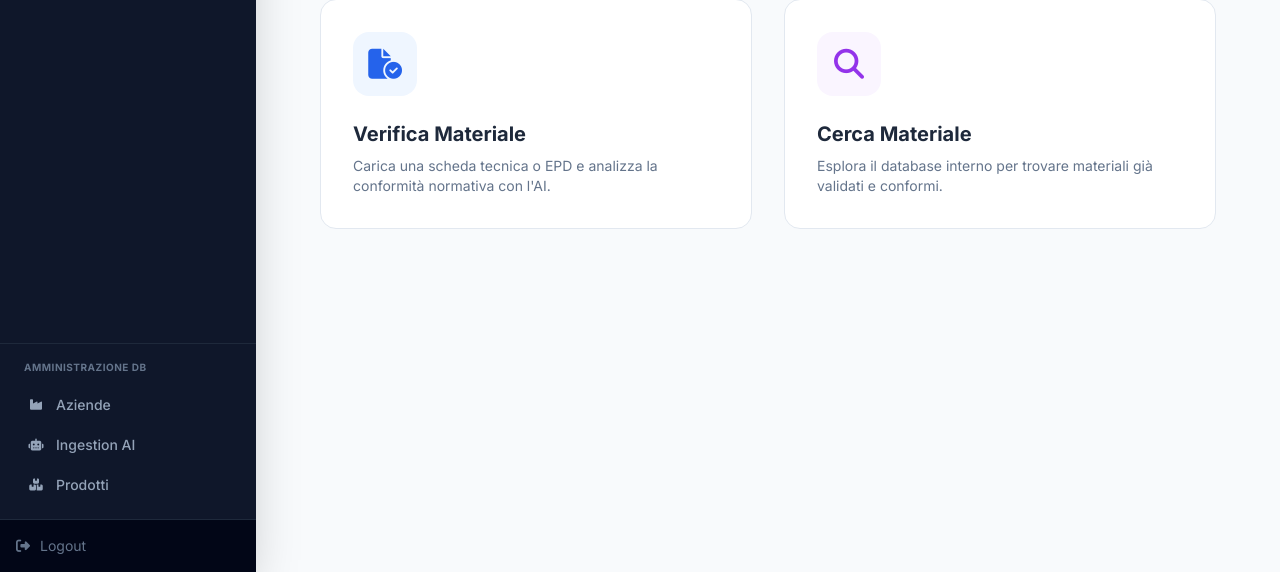
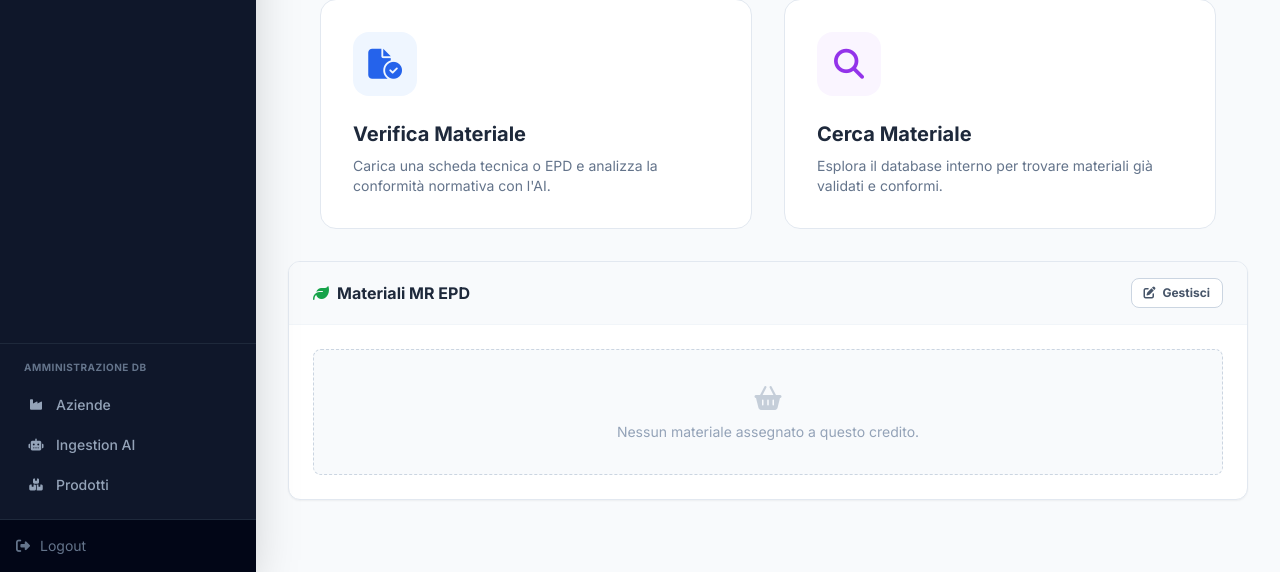
Before and after one commit to flavio-crypto/xhelper, a FastAPI app: template app/templates/project_home.html in a window 1280 px wide. Shown: the part 269-841 px from the top of the page. Run offline with FastAPI, Linux system fonts and the light colour scheme; the template is opened without the code that fills it, so the values that code supplies are empty; parts of the project's set-up code (start-up, migrations or seed data) failed here and were passed over; some libraries are stand-ins or nearby versions.

Commit message:
Correzione bug MR EPD

```diff
--- a/app/main.py
+++ b/app/main.py
@@ -105,9 +105,25 @@ async def create_new_project(request: Request, name: str = Form(...), location:
 async def view_project(request: Request, project_id: str):
     user = get_current_user(request)
     if not user: return RedirectResponse("/")
+
     project = get_project_by_id(project_id)
     if not project: raise HTTPException(status_code=404, detail="Progetto non trovato")
-    return templates.TemplateResponse("project_home.html", {"request": request, "user": user, "active_project": project})
+
+    # --- FIX: Recuperiamo i materiali assegnati al credito MR EPD ---
+    # Senza questa parte, la lista nel riquadro della dashboard rimane vuota
+    from app.database import get_project_materials
+    try:
+        assigned_materials = get_project_materials(project_id, "MR_EPD")
+    except Exception as e:
+        print(f"Errore recupero materiali: {e}")
+        assigned_materials = []
+
+    return templates.TemplateResponse("project_home.html", {
+        "request": request,
+        "user": user,
+        "active_project": project,
+        "assigned_materials": assigned_materials # <--- Passiamo i dati al template
+    })
 
 # --- GESTIONE PRODUTTORI ---
 @app.get("/admin/manufacturers", response_class=HTMLResponse)
@@ -472,7 +488,7 @@ async def search_credit_mr_epd(
     request: Request,
     project_id: str,
     category: str = Form(...),
-    epd_type: str = Form(...),
+    leed_version: str = Form(...), # <--- Cambiato da epd_type a leed_version
     search_text: str = Form("")
 ):
     user = get_current_user(request)
@@ -480,20 +496,22 @@ async def search_credit_mr_epd(
 
     from app.database import search_products_db, get_project_materials
 
-    # 1. Recuperiamo i materiali GIÀ assegnati a questo credito
+    # 1. Recuperiamo i materiali GIÀ assegnati (Blacklist)
     assigned_data = get_project_materials(project_id, "MR_EPD")
 
-    # 2. Creiamo la lista degli ID da escludere (Blacklist)
-    # Nota: assigned_data restituisce righe con dentro l'oggetto 'products' popolato
     excluded_ids = []
     if assigned_data:
         for row in assigned_data:
-            # Controllo di sicurezza se products esiste
             if row.get('products') and row['products'].get('id'):
                 excluded_ids.append(row['products']['id'])
 
-    # 3. Cerchiamo nel DB passando la blacklist
-    results = search_products_db(category, epd_type, search_text, exclude_ids=excluded_ids)
+    # 2. Cerchiamo nel DB passando la versione LEED
+    results = search_products_db(
+        category=category,
+        leed_version=leed_version, # <--- Passiamo il nuovo parametro
+        search_text=search_text,
+        exclude_ids=excluded_ids
+    )
 
     return templates.TemplateResponse("partials/material_results_list.html", {
         "request": request,
@@ -525,6 +543,9 @@ async def assign_credit_mr_epd(
         "active_project_id": project_id
     })
 
+
+# Incolla in app/main.py se non c'è già
+
 @app.delete("/projects/{project_id}/credits/mr_epd/remove/{assignment_id}")
 async def remove_credit_material(
     request: Request,
@@ -536,11 +557,10 @@ async def remove_credit_material(
 
     from app.database import remove_material_from_project
 
-    # 1. Cancelliamo
+    # Cancelliamo la riga
     remove_material_from_project(assignment_id)
 
-    # 2. Restituiamo niente (o la lista aggiornata se vogliamo ridisegnare tutto)
-    # Con HTMX, se restituiamo vuoto, l'elemento target sparisce.
+    # Restituiamo stringa vuota per rimuovere l'elemento HTML dalla pagina
     return HTMLResponse("")
 
 # --- ALTRE ROTTE LEGACY ---
--- a/app/templates/partials/project_materials_list.html
+++ b/app/templates/partials/project_materials_list.html
@@ -3,12 +3,12 @@
         {% for item in assigned_materials %}
         <div class="flex items-center justify-between p-4 bg-white border border-slate-200 rounded-lg shadow-sm hover:shadow-md transition-shadow group animate-fade-in">
             <div class="flex items-center gap-4">
-                <div class="w-10 h-10 rounded-full bg-blue-50 flex items-center justify-center text-blue-600">
+                <div class="w-10 h-10 rounded-full bg-blue-50 flex items-center justify-center text-blue-600 cursor-default">
                     <i class="fa-solid fa-cube"></i>
                 </div>
 
                 <div>
-                    <h4 class="font-bold text-slate-800 text-sm">{{ item.products.name }}</h4>
+                    <h4 class="font-bold text-slate-800 text-sm cursor-default select-none">{{ item.products.name }}</h4>
                     <p class="text-xs text-slate-500">
                         <i class="fa-solid fa-building mr-1"></i> {{ item.products.companies.name }}
                         <span class="mx-2">•</span>
@@ -18,15 +18,14 @@
             </div>
 
             <div class="flex items-center gap-3">
-                <a href="/admin/products/{{ item.products.id }}" target="_blank" class="text-slate-400 hover:text-blue-600 text-sm" title="Vedi Scheda">
-                    <i class="fa-solid fa-external-link-alt"></i>
-                </a>
+                {% set pid = active_project.id if active_project is defined else active_project_id %}
 
-                <button hx-delete="/projects/{{ active_project.id or active_project_id }}/credits/mr_epd/remove/{{ item.id }}"
+                <button hx-delete="/projects/{{ pid }}/credits/mr_epd/remove/{{ item.id }}"
                         hx-target="closest div.animate-fade-in"
                         hx-swap="outerHTML"
                         hx-confirm="Rimuovere questo materiale dal progetto?"
-                        class="text-slate-400 hover:text-red-500 transition-colors w-8 h-8 flex items-center justify-center rounded-full hover:bg-red-50">
+                        class="text-slate-400 hover:text-red-500 transition-colors w-8 h-8 flex items-center justify-center rounded-full hover:bg-red-50"
+                        title="Rimuovi dal progetto">
                     <i class="fa-solid fa-trash-can"></i>
                 </button>
             </div>
--- a/app/templates/project_home.html
+++ b/app/templates/project_home.html
@@ -35,5 +35,20 @@
         </a>
 
     </div>
+    <div class="bg-white rounded-xl border border-slate-200 shadow-sm overflow-hidden mt-8">
+        <div class="px-6 py-4 border-b border-slate-100 flex justify-between items-center bg-slate-50">
+            <h3 class="font-bold text-slate-800 flex items-center">
+                <i class="fa-solid fa-leaf text-green-600 mr-2"></i> Materiali MR EPD
+            </h3>
+            <a href="/projects/{{ active_project.id }}/credits/mr_epd"
+            class="text-xs bg-white border border-slate-300 px-3 py-1.5 rounded-lg font-bold text-slate-600 hover:text-brand-600 hover:border-brand-200 transition-colors">
+                <i class="fa-solid fa-pen-to-square mr-1"></i> Gestisci
+            </a>
+        </div>
+
+        <div class="p-6">
+            {% include "partials/project_materials_list.html" %}
+        </div>
+    </div>
 </div>
 {% endblock %}
```
Also changed, not shown: app/database.py (+22 -11 lines), app/templates/credits/mr_epd.html (+7 -8 lines).
